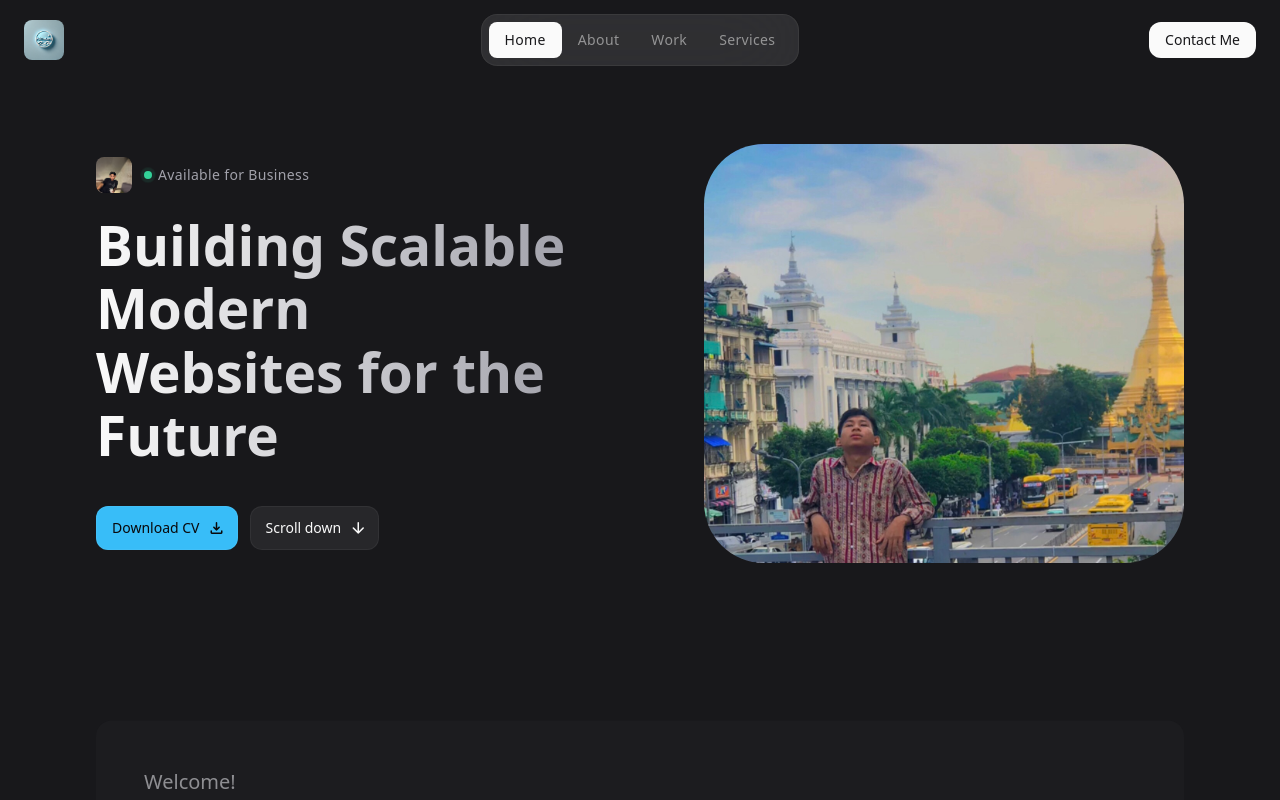
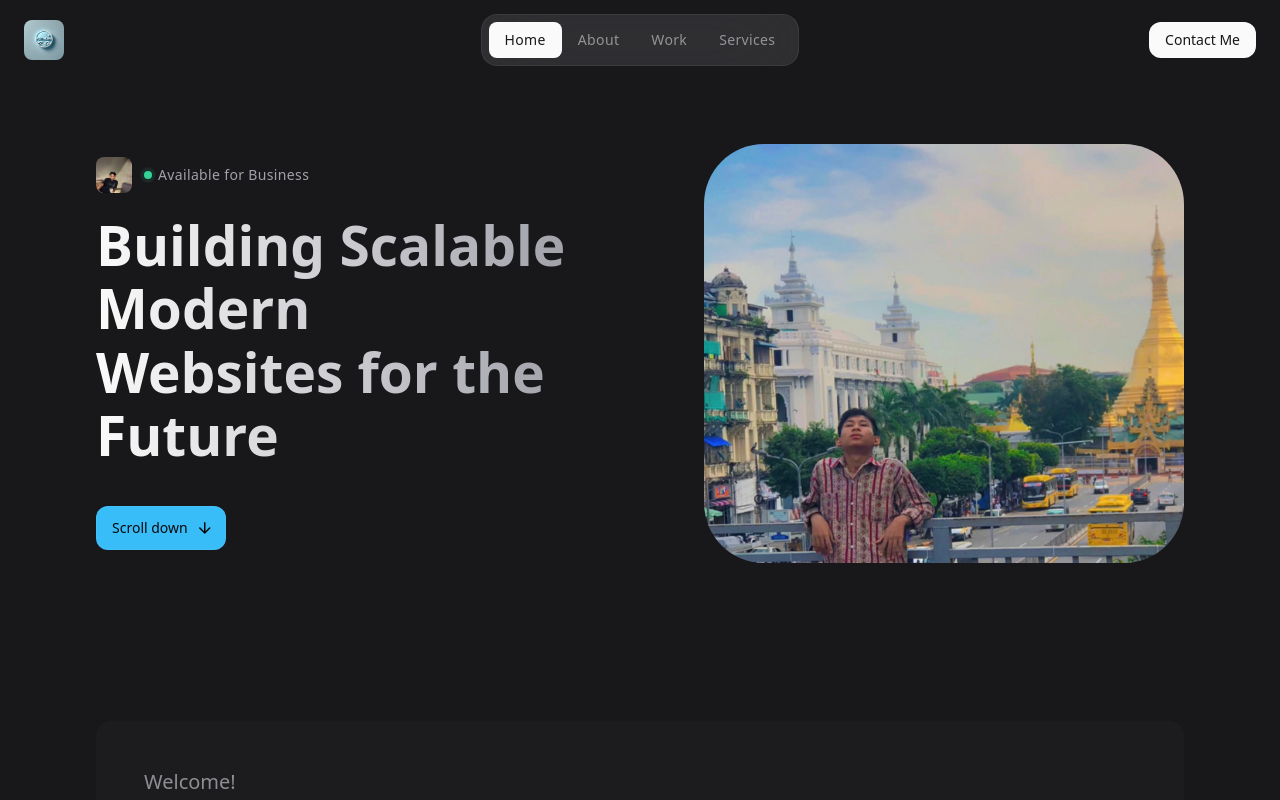
Before and after one commit to kyiithelord/kyiiisburning, a React (Vite) app: page / in a window 1280 px wide. Shown: the top 800 px of the page. Built offline with nearby package versions, Linux system fonts and the light colour scheme.

Commit message:
hide download btn & ButtonPrimary change to scroll btn

```diff
--- a/src/components/Hero.jsx
+++ b/src/components/Hero.jsx
@@ -35,15 +35,15 @@ const Hero = () => {
               </h2>
 
               <div className="flex  items-center gap-3 ">
-
+{/*
               <ButtonPrimary
                     href="./cv/me.pdf"
                     label="Download CV"
                     icon="download"
                     classes="extra-classes"
                     download // Enables the download attribute
-                />
-                <ButtonOutline
+                /> */}
+                <ButtonPrimary
                   href='#about'
                   label='Scroll down'
                   icon='arrow_downward'
```
